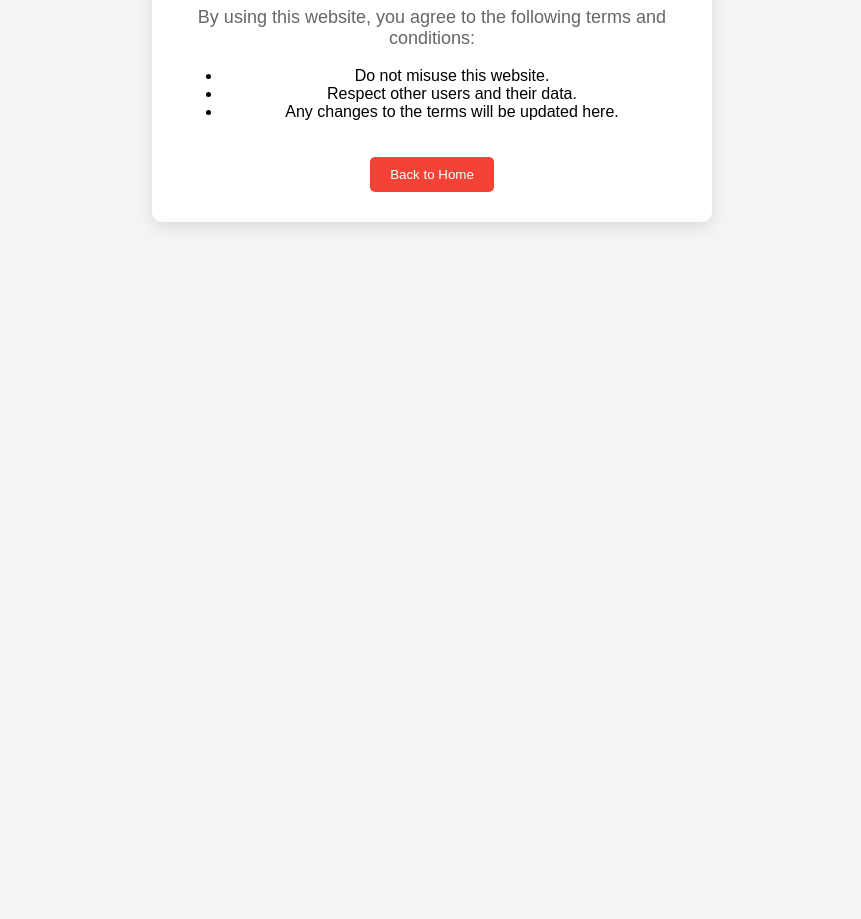
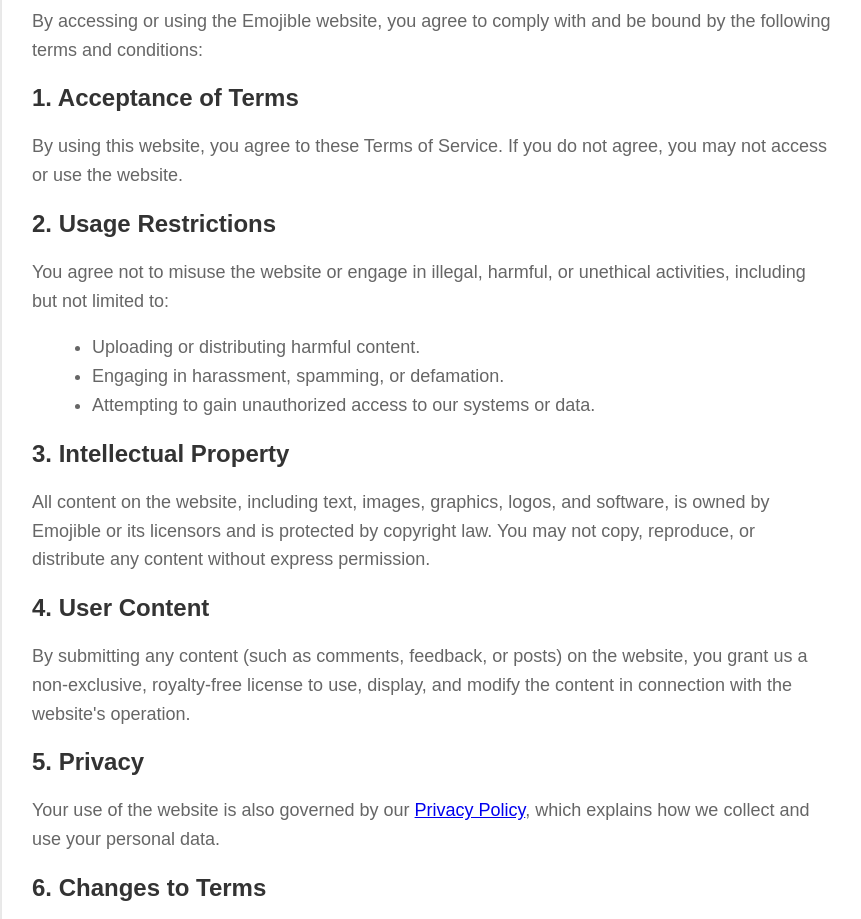
Before and after one commit to MINECRAFTBUILDHAX1/Emojible, a plain HTML site: page terms.html in a window 1280 px wide. Shown: the part 153-1072 px from the top of the page, without its empty margins (208-1069 px from the left). Before the commit the page ends 800 px from the top, so only its background shows below. Drawn offline with Linux system fonts and the light colour scheme.

Commit message:
Update terms.html

```diff
--- a/terms.html
+++ b/terms.html
@@ -14,7 +14,7 @@
             justify-content: center;
             align-items: flex-start;  /* Change from 'center' to 'flex-start' */
             height: 100vh;
-    text-align: center;
+            text-align: left; /* Ensures text is left-aligned for better readability */
         }
 
         .content {
@@ -23,23 +23,39 @@
             border-radius: 10px;
             box-shadow: 0 5px 15px rgba(0, 0, 0, 0.1);
             width: 80%;
-    max-width: 500px;
+            max-width: 800px;
             margin-top: 50px;  /* Adjust this value to push the content down from the top */
+            text-align: left; /* Keeps text left-aligned */
         }
-
 
         h1 {
             font-size: 32px;
             color: #333;
+            text-align: center;
+        }
+
+        h2 {
+            font-size: 24px;
+            color: #333;
+            margin-top: 20px;
         }
 
         p {
             font-size: 18px;
             color: #666;
+            line-height: 1.6;
+        }
+
+        ul {
+            font-size: 18px;
+            color: #666;
+            line-height: 1.6;
+            margin-left: 20px;
         }
 
         footer {
             margin-top: 30px;
+            text-align: center;
         }
 
         footer a {
@@ -69,12 +85,41 @@
 <body>
     <div class="content">
         <h1>Terms of Service</h1>
-        <p>By using this website, you agree to the following terms and conditions:</p>
+        <p>By accessing or using the Emojible website, you agree to comply with and be bound by the following terms and conditions:</p>
+
+        <h2>1. Acceptance of Terms</h2>
+        <p>By using this website, you agree to these Terms of Service. If you do not agree, you may not access or use the website.</p>
+
+        <h2>2. Usage Restrictions</h2>
+        <p>You agree not to misuse the website or engage in illegal, harmful, or unethical activities, including but not limited to:</p>
         <ul>
-            <li>Do not misuse this website.</li>
-            <li>Respect other users and their data.</li>
-            <li>Any changes to the terms will be updated here.</li>
+            <li>Uploading or distributing harmful content.</li>
+            <li>Engaging in harassment, spamming, or defamation.</li>
+            <li>Attempting to gain unauthorized access to our systems or data.</li>
         </ul>
+
+        <h2>3. Intellectual Property</h2>
+        <p>All content on the website, including text, images, graphics, logos, and software, is owned by Emojible or its licensors and is protected by copyright law. You may not copy, reproduce, or distribute any content without express permission.</p>
+
+        <h2>4. User Content</h2>
+        <p>By submitting any content (such as comments, feedback, or posts) on the website, you grant us a non-exclusive, royalty-free license to use, display, and modify the content in connection with the website's operation.</p>
+
+        <h2>5. Privacy</h2>
+        <p>Your use of the website is also governed by our <a href="privacy.html" target="_blank">Privacy Policy</a>, which explains how we collect and use your personal data.</p>
+
+        <h2>6. Changes to Terms</h2>
+        <p>We reserve the right to modify or update these Terms of Service at any time. Changes will be posted on this page, and you are encouraged to review the terms regularly. Continued use of the website after changes constitutes acceptance of the new terms.</p>
+
+        <h2>7. Disclaimers and Limitation of Liability</h2>
+        <p>The website is provided "as is" without any warranties or guarantees. We are not responsible for any damages or loss that may occur from using the website, including any issues resulting from technical failures, third-party content, or external links.</p>
+
+        <h2>8. Governing Law</h2>
+        <p>These terms are governed by and construed in accordance with the laws of [Your Jurisdiction]. Any disputes shall be resolved within the jurisdiction of [Your Jurisdiction].</p>
+
+        <h2>9. Contact Us</h2>
+        <p>If you have any questions about these Terms of Service, please contact us at:</p>
+        <p>Email: <a href="mailto:support@emojible.fun">support@emojible.fun</a><br>Website: <a href="https://emojible.fun" target="_blank">www.emojible.fun</a></p>
+
         <button id="back-home-btn" onclick="window.location.href = 'index.html';">Back to Home</button>
     </div>
 </body>
```
Lines whose indentation alone changed are shown as unchanged.
